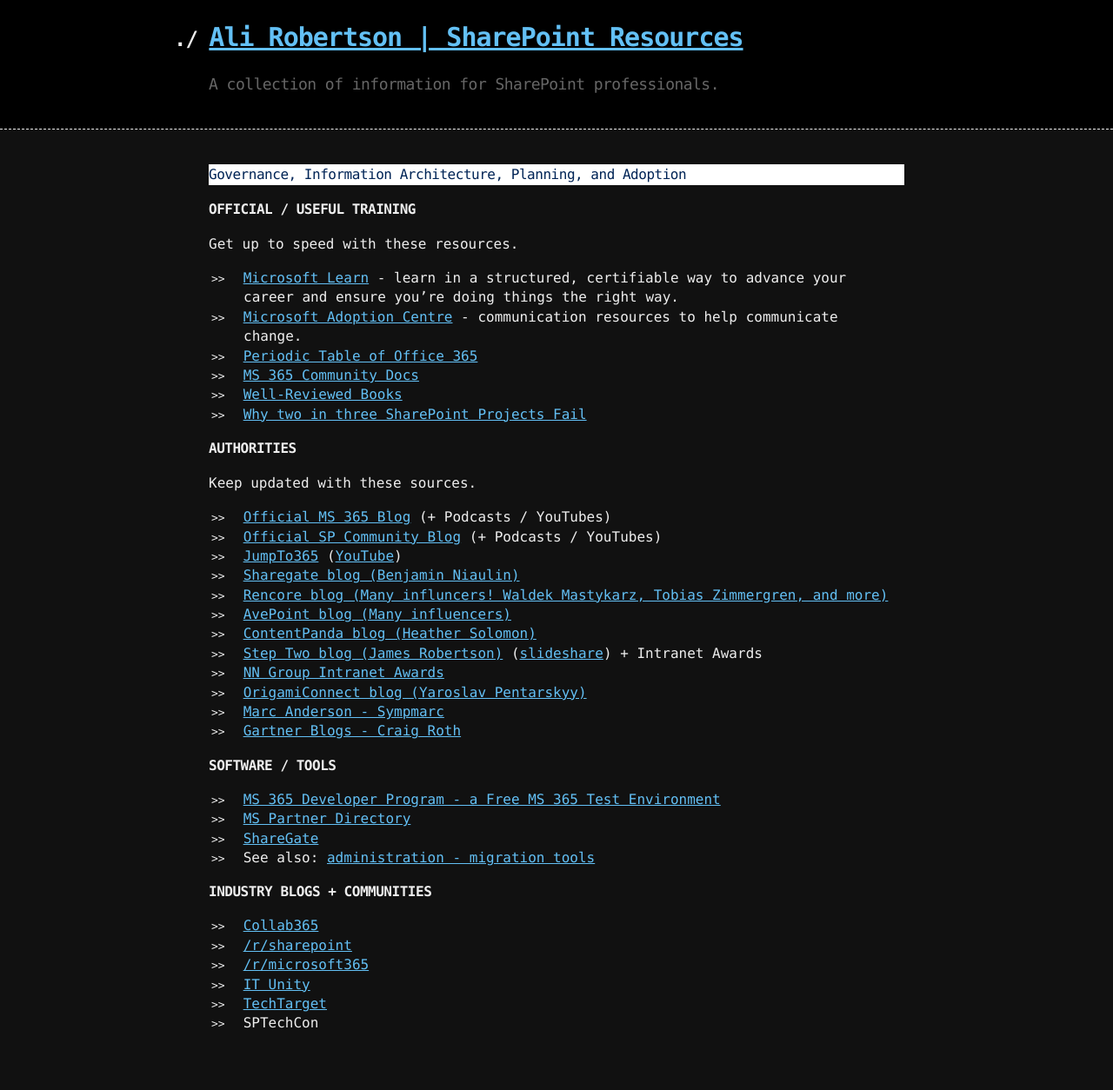
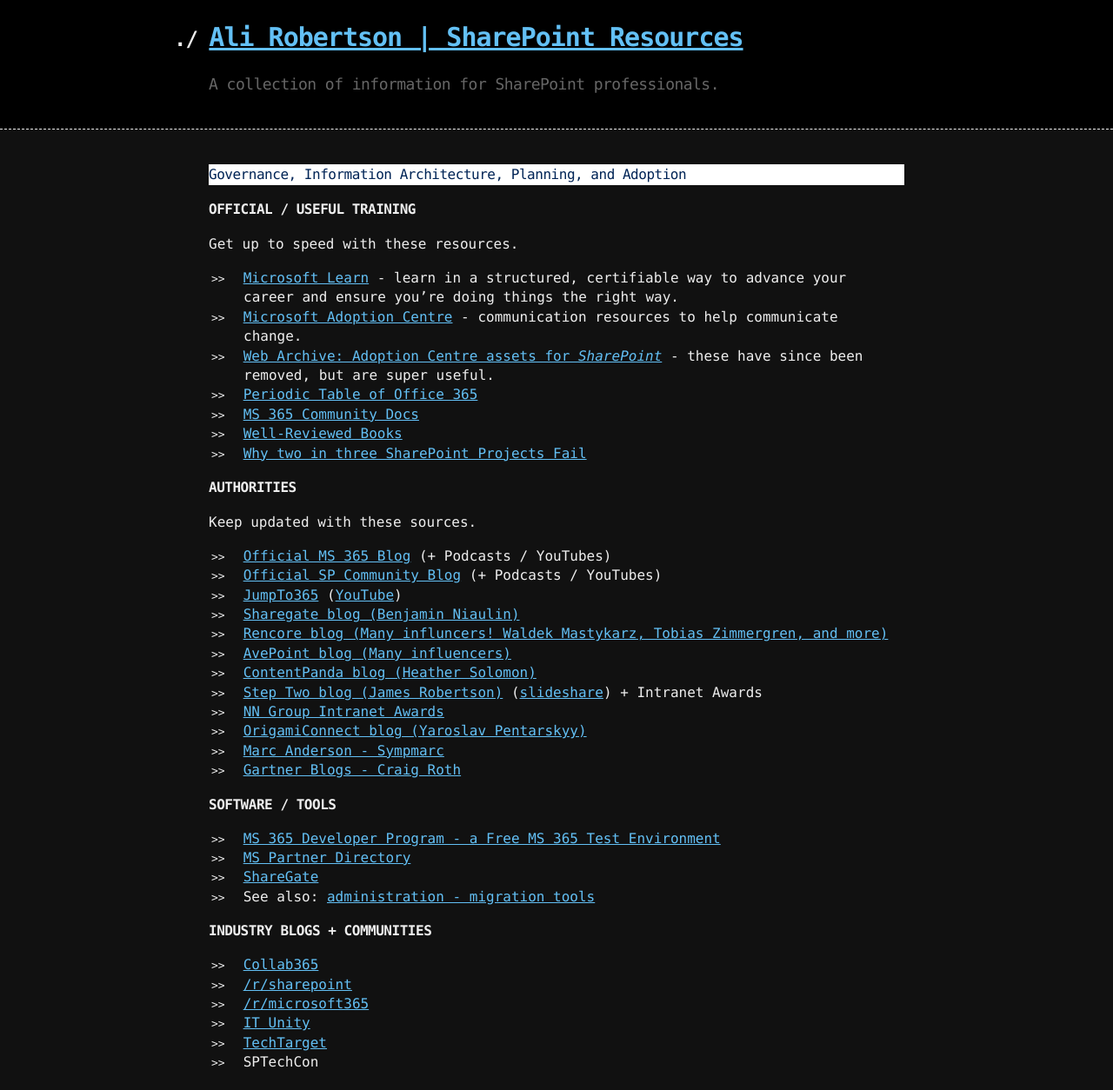
Before and after one commit to alirobe/get-spsite, a Jekyll site: the page built from pages/planning-adoption.md, in a window 1280 px wide. Shown: the whole page at 87% size. Built offline with Jekyll 4.4.1, drawn with Linux system fonts in a browser that asks for light colours; our own code applies the rules of GitHub Pages for plain Markdown files; before the commit the page ends 1209 px from its top, so only the background shows below that.

Commit message:
Add archived SharePoint Adoption Centre assets link

```diff
--- a/pages/planning-adoption.md
+++ b/pages/planning-adoption.md
@@ -11,6 +11,7 @@ Get up to speed with these resources.
 
 *   [Microsoft Learn](https://docs.microsoft.com/en-us/learn/) - learn in a structured, certifiable way to advance your career and ensure you're doing things the right way.
 *   [Microsoft Adoption Centre](http://adoption.microsoft.com/) - communication resources to help communicate change.
+*   [Web Archive: Adoption Centre assets for *SharePoint*](https://web.archive.org/web/20220801065213/https://adoption.microsoft.com/en-us/sharepoint/) - these have since been removed, but are super useful.
 *   [Periodic Table of Office 365](https://www.jumpto365.com/tables/en)
 *   [MS 365 Community Docs](https://docs.microsoft.com/en-us/microsoft-365/community/)
 *   [Well-Reviewed Books](https://www.amazon.com/s/ref=nb_sb_ss_c_2_25?url=search-alias%3Dstripbooks&field-keywords=sharepoint+governance&sprefix=sharepoint+governance%2Caps%2C910)
```
